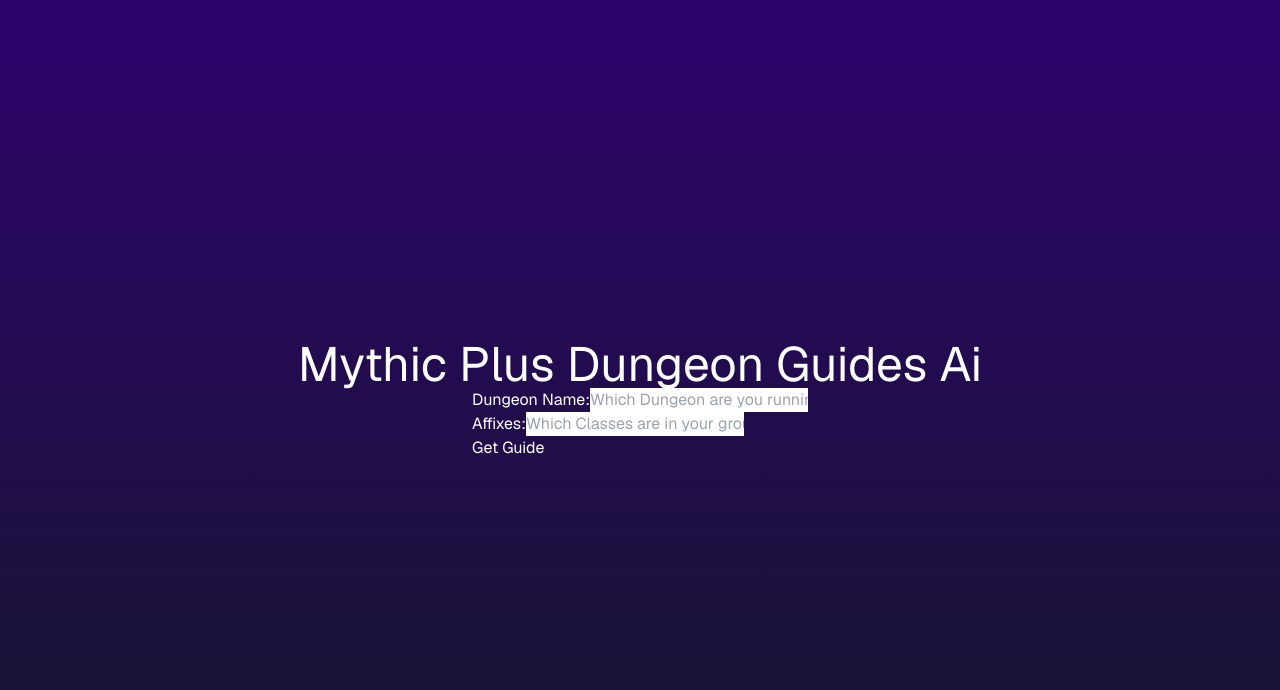
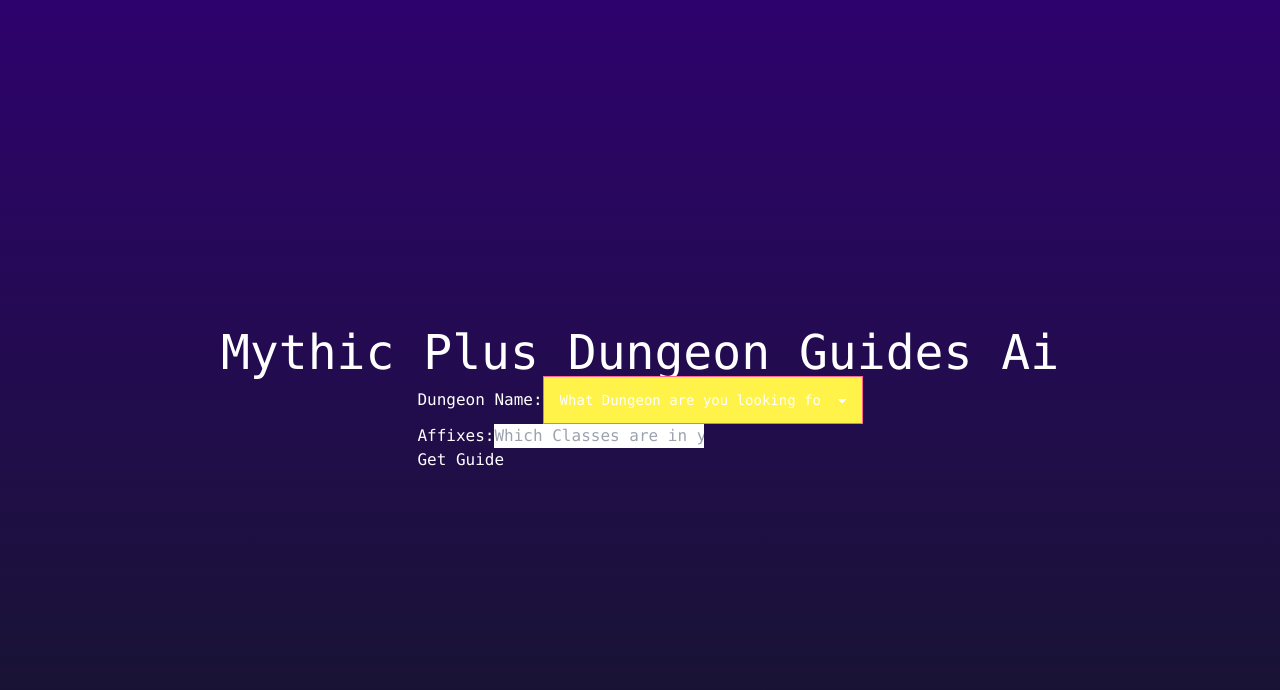
Before and after one commit to Giorgiod91/Ai-powered-logo-maker, a Next.js app: page / in a window 1280 px wide. Shown: the top 690 px of the page. Built offline with nearby package versions, Linux system fonts and the light colour scheme.

Commit message:
added drop down menu to pick the dungeons instead of writing them out

```diff
--- a/package.json
+++ b/package.json
@@ -24,6 +24,7 @@
     "@types/react-dom": "^18.3.0",
     "@typescript-eslint/eslint-plugin": "^7.1.1",
     "@typescript-eslint/parser": "^7.1.1",
+    "daisyui": "^4.12.10",
     "eslint": "^8.57.0",
     "eslint-config-next": "^14.2.4",
     "postcss": "^8.4.39",
--- a/src/app/components/MythicPlusForm.tsx
+++ b/src/app/components/MythicPlusForm.tsx
@@ -48,13 +48,18 @@ function MythicPlusForm({}: Props) {
       <form onSubmit={handleSubmit}>
         <div>
           <label>Dungeon Name:</label>
-          <input
-            type="text"
-            className="text-black"
-            placeholder="Which Dungeon are you running?"
-            value={dungeonName}
+          <select
+            className="select select-primary w-full max-w-xs"
             onChange={(e) => setDungeonName(e.target.value)}
-          />
+          >
+            <option disabled selected>
+              What Dungeon are you looking for ?
+            </option>
+            <option>Ara-Kara</option>
+            <option>Necrotic Wake</option>
+            <option>Mist of Tirna</option>
+            <option>...</option>
+          </select>
         </div>
         <div>
           <label>Affixes:</label>
--- a/src/app/layout.tsx
+++ b/src/app/layout.tsx
@@ -13,7 +13,7 @@ export default function RootLayout({
   children,
 }: Readonly<{ children: React.ReactNode }>) {
   return (
-    <html lang="en" className={`${GeistSans.variable}`}>
+    <html lang="en" data-theme="cyberpunk" className={`${GeistSans.variable}`}>
       <body>{children}</body>
     </html>
   );
--- a/tailwind.config.ts
+++ b/tailwind.config.ts
@@ -3,6 +3,42 @@ import { fontFamily } from "tailwindcss/defaultTheme";
 
 export default {
   content: ["./src/**/*.tsx"],
+  daisyui: {
+    themes: [
+      "light",
+      "dark",
+      "cupcake",
+      "bumblebee",
+      "emerald",
+      "corporate",
+      "synthwave",
+      "retro",
+      "cyberpunk",
+      "valentine",
+      "halloween",
+      "garden",
+      "forest",
+      "aqua",
+      "lofi",
+      "pastel",
+      "fantasy",
+      "wireframe",
+      "black",
+      "luxury",
+      "dracula",
+      "cmyk",
+      "autumn",
+      "business",
+      "acid",
+      "lemonade",
+      "night",
+      "coffee",
+      "winter",
+      "dim",
+      "nord",
+      "sunset",
+    ],
+  },
   theme: {
     extend: {
       fontFamily: {
@@ -10,5 +46,5 @@ export default {
       },
     },
   },
-  plugins: [],
+  plugins: [require("daisyui")],
 } satisfies Config;
```
Also changed, not shown: 1 other file (tests, documents, lock files or other folders).
